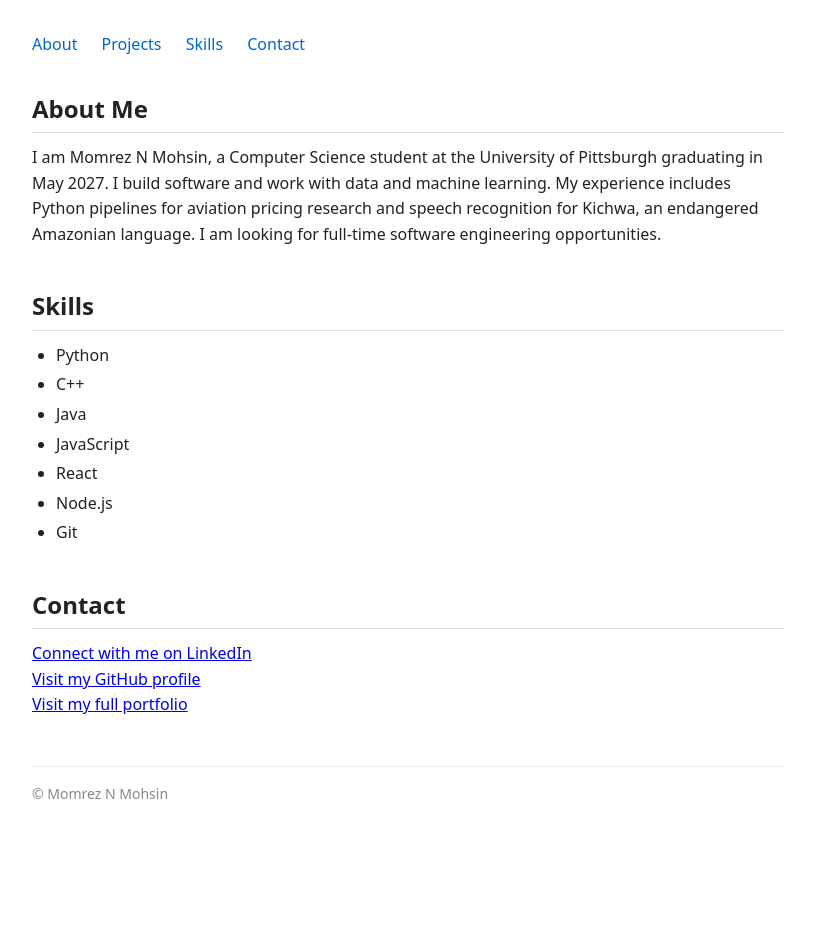
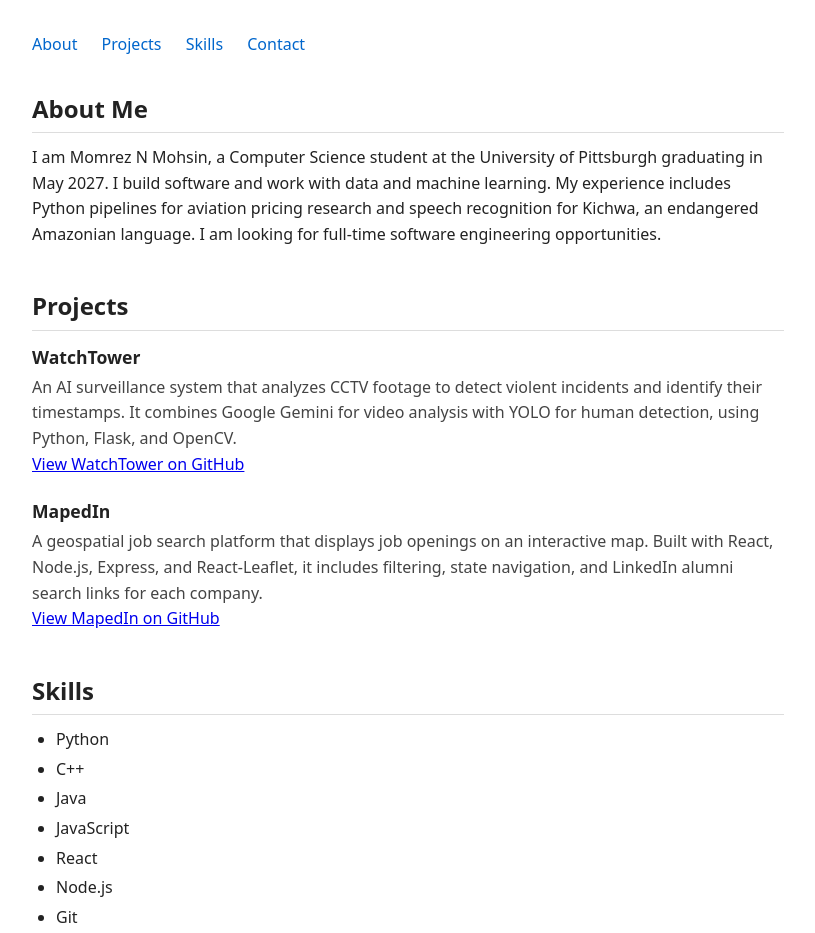
Before and after one commit to MomrezNeemeri/portfolio, a plain HTML site: page index.html in a window 1280 px wide. Shown: the top 933 px of the page, without its empty margins (232-1047 px from the left). Before the commit the page ends 837 px from the top, so only its background shows below. Drawn offline with Linux system fonts and the light colour scheme.

Commit message:
Restore projects and fix validation

```diff
--- a/index.html
+++ b/index.html
@@ -35,7 +35,43 @@
       <!-- e.g., include your name, your program/year, and what you are interested in -->
     </section>
 
-    <!--  -->
+    <section id="projects">
+      <h2>Projects</h2>
+      <div class="project">
+        <h3>WatchTower</h3>
+        <p>
+          An AI surveillance system that analyzes CCTV footage to detect
+          violent incidents and identify their timestamps. It combines
+          Google Gemini for video analysis with YOLO for human detection,
+          using Python, Flask, and OpenCV.
+        </p>
+        <a href="https://github.com/MomrezNeemeri/WatchTowerHT">
+          View WatchTower on GitHub
+        </a>
+      </div>
+
+      <div class="project">
+        <h3>MapedIn</h3>
+        <p>
+          A geospatial job search platform that displays job openings
+          on an interactive map. Built with React, Node.js, Express,
+          and React-Leaflet, it includes filtering, state navigation,
+          and LinkedIn alumni search links for each company.
+        </p>
+        <a href="https://github.com/MomrezNeemeri/MapedIn">
+          View MapedIn on GitHub
+        </a>
+      </div>
+
+      <!-- Example project entry structure: copy, fill in, and add at least 2:
+      <div class="project">
+        <h3>Project Name</h3>
+        <p>What the project does, the technologies used, and what you learned.</p>
+      </div>
+      -->
+
+      <!-- TODO: Add at least 2 project entries using the structure above -->
+    </section>
 
     <section id="skills">
       <h2>Skills</h2>
```
